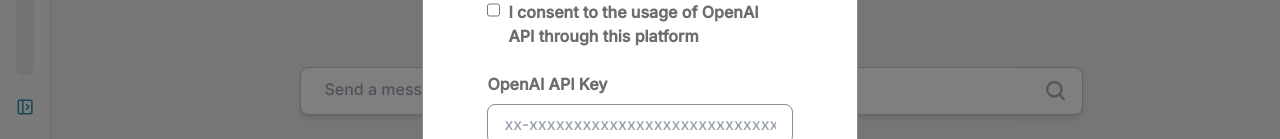
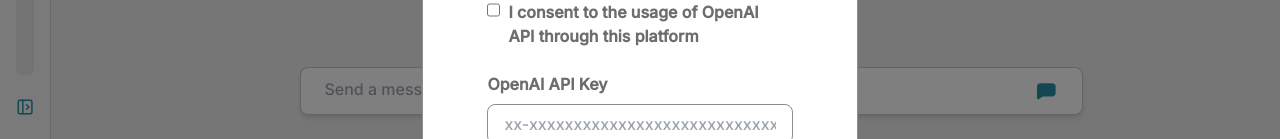
Before and after one commit to bharathraj-v/learn-anything, a Next.js app in the folder frontend/: page / in a window 1280 px wide. Shown: the part 661-800 px from the top of the page. Built offline with nearby package versions, Linux system fonts and the light colour scheme.

Commit message:
update chat ux

```diff
--- a/frontend/components/ChatInterface.jsx
+++ b/frontend/components/ChatInterface.jsx
@@ -23,20 +23,27 @@
         setOpenaikey(key)
     }, [])
 
+
+    const [typing, setTyping] = useState(false)
+
     const sendMessage = async (message) => {
+        setTyping(true)
         const post = {"message": message, "key": openaikey}
+        setHistory([...history, { "id": history.length, "sender": "human", "message": message }])
         try {
             const res = await axios.post('http://localhost:8000/guide/', post)
             console.log(res.data.message)
             if (res.data.message !== "CONVERSATION ENDED") {
             setResponse(res.data.message)
             setHistory([...history, { "id": history.length, "sender": "human", "message": message }, { "id": history.length, "sender": "bot", "message": res.data.message }])
+            setTyping(false)
+            localStorage.setItem("history", JSON.stringify([...history, { "id": history.length, "sender": "human", "message": message }, { "id": history.length, "sender": "bot", "message": res.data.message }]))
             console.log(res.data.topics)
             } else {
                 setTopics(res.data.topics)
+                setTyping(false)
                 localStorage.setItem("topics", JSON.stringify(res.data.topics))
                 setTopicsPreview(true)
-                // save topics to local storage
             }
 
         } catch (err) {
@@ -54,10 +61,10 @@
             <div className={ showSidebar? "flex flex-row w-[83%]  justify-center items-center h-full px-[16%]" : "flex flex-row  justify-center items-center h-full px-[16%] "}>
                 <div className="flex rounded-lg border-2 shadow-md border-[#919191] font-Inter border-opacity-50 w-[90%] h-12 px-4 justify-between bg-white items-center">
                     <textarea
-                        placeholder="Send a message"
+                        placeholder={!typing ? "Send a message": "Please wait for a response..."}
                         onInput={(e) => {
                             // on enter, send message
-                            if (e.nativeEvent.inputType == "insertLineBreak" && message != "") {
+                            if (e.nativeEvent.inputType == "insertLineBreak" && message != "" && !typing) {
                                 sendMessage(message)
                                 setMessage("")
                             } else {
@@ -67,29 +74,21 @@
                         value={message}
 
                         className="flex w-full h-11 justify-center items-center py-2 px-2  text-light  text-[#303030] rounded-md resize-none  outline-none" />
-                    <span className="flex text-[#303030] ">
+                    <span className=" text-[#303030] ">
                     <svg
-                            width={20}
-                            height={20}
-                            viewBox="0 0 13 13"
+                                width={38}
+                                height={42}
+                                viewBox="0 0 26 23"
                                 fill="none"
                                 xmlns="http://www.w3.org/2000/svg"
                             >
-                            <circle
-                                cx="5.41667"
-                                cy="5.41664"
-                                r="4.66667"
-                                stroke="#ACACAC"
-                                strokeWidth="1.5"
+                                <rect x="0.484192" width="24.1792" height="22.0841" rx={5} fill="white" />
+                                <path
+                                    d="M6.63748 9.225C6.63748 8.31491 6.63748 7.85987 6.85152 7.51227C7.0398 7.2065 7.34023 6.95791 7.70974 6.80211C8.12983 6.625 8.67975 6.625 9.77959 6.625H15.2783C16.3781 6.625 16.928 6.625 17.3481 6.80211C17.7176 6.95791 18.0181 7.2065 18.2063 7.51227C18.4204 7.85987 18.4204 8.31491 18.4204 9.225V12.15C18.4204 13.0601 18.4204 13.5151 18.2063 13.8627C18.0181 14.1685 17.7176 14.4171 17.3481 14.5729C16.928 14.75 16.3781 14.75 15.2783 14.75H11.0127C10.6042 14.75 10.3999 14.75 10.2046 14.7832C10.0312 14.8126 9.86351 14.8613 9.70593 14.9279C9.52833 15.003 9.36883 15.1086 9.04984 15.3197L7.48831 16.3534C7.21594 16.5337 7.07975 16.6239 6.96514 16.624C6.86546 16.6241 6.77117 16.5866 6.70898 16.5221C6.63748 16.448 6.63748 16.3037 6.63748 16.0151V9.225Z"
+                                    fill="#2890A7"
+                                    stroke="#2890A7"
                                     strokeLinecap="round"
-                                strokeLinejoin="round"
-                            />
-                            <path
-                                d="M8.625 8.8921L11.5417 11.8088"
-                                stroke="#ACACAC"
-                                strokeWidth="1.5"
-                                strokeLinecap="round"
-                                strokeLinejoin="round"
+                                    full strokeLinejoin="round"
                                 />
                             </svg>
                     </span>
```
Lines whose indentation alone changed are shown as unchanged.
